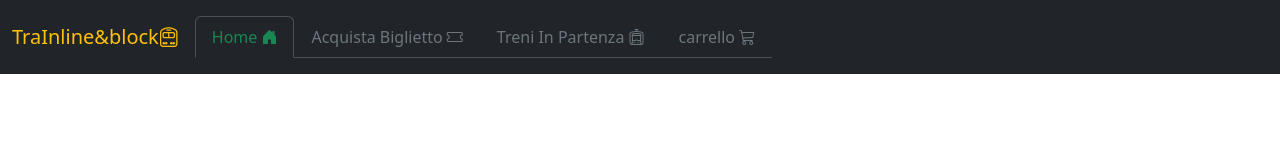
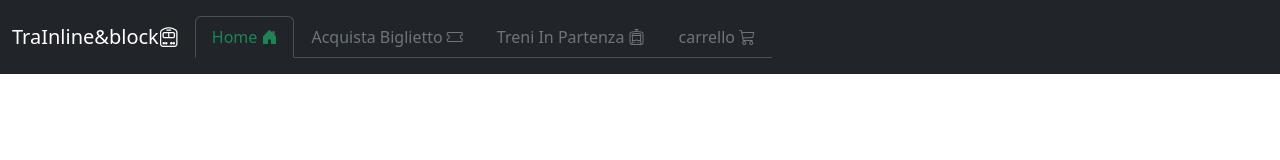
Before and after one commit to bellaviagabriele03/js-biglietto-treno, a plain HTML site: page index.html in a window 1280 px wide. Drawn offline with nearby package versions, Linux system fonts and the light colour scheme.

Commit message:
Fix: cambiato il colore del logo

```diff
--- a/index.html
+++ b/index.html
@@ -19,7 +19,7 @@
     <header class="">
         <nav class="navbar navbar-expand-lg  bg-dark py-3" data-bs-theme="dark">
             <div class="container-fluid">
-                <a class="navbar-brand link-warning" href="#">TraInline&block<i class="bi bi-train-front"></i></a>
+                <a class="navbar-brand" href="#">TraInline&block<i class="bi bi-train-front"></i></a>
                 <button class="navbar-toggler" type="button" data-bs-toggle="collapse" data-bs-target="#navbarNav"
                     aria-controls="navbarNav" aria-expanded="false" aria-label="Toggle navigation">
                     <span class="navbar-toggler-icon"></span>
```
